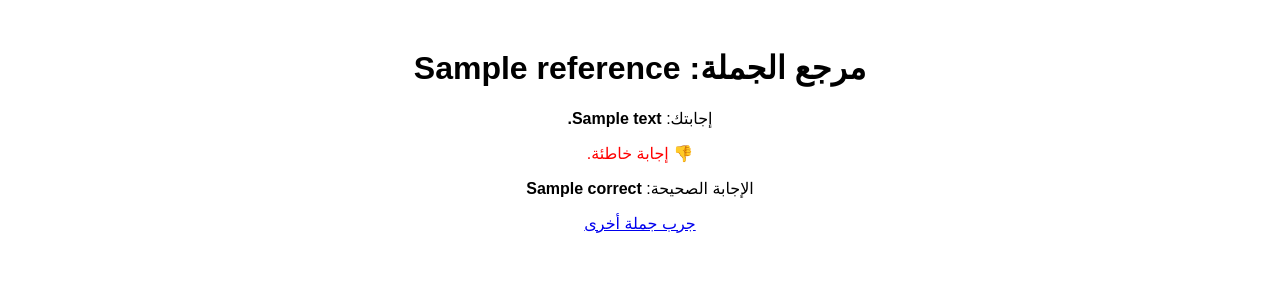
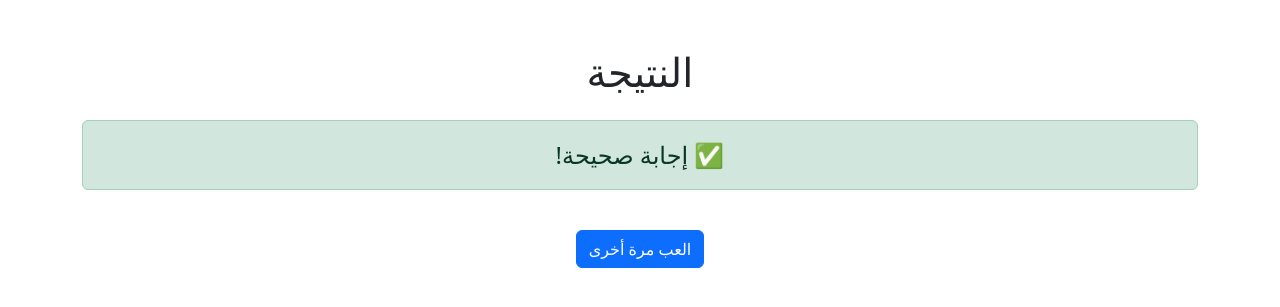
Before and after one commit to shaas1221/sh, a Flask app: template templates/result.html in a window 1280 px wide. Shown: the top 307 px of the page. Run offline with Flask 3, Linux system fonts and the light colour scheme; the template is opened without the code that fills it: most values are stand-ins (such as "Sample title", 1, 10 or a date in 2020).

Commit message:
تحسين صفحة النتيجة لتناسب الهواتف باستخدام Bootstrap

```diff
--- a/templates/result.html
+++ b/templates/result.html
@@ -1,23 +1,29 @@
 <!DOCTYPE html>
-<html lang="ar">
+<html lang="ar" dir="rtl">
 <head>
-  <meta charset="UTF-8">
-  <title>النتيجة</title>
-  <style>
-    body { font-family: Arial, sans-serif; direction: rtl; text-align: center; padding: 20px; }
-    .correct { color: green; }
-    .wrong { color: red; }
-  </style>
+    <meta charset="UTF-8">
+    <title>نتيجة الإجابة</title>
+    <meta name="viewport" content="width=device-width, initial-scale=1">
+    <!-- Bootstrap CSS -->
+    <link href="https://cdn.jsdelivr.net/npm/bootstrap@5.3.0/dist/css/bootstrap.min.css" rel="stylesheet">
 </head>
-<body>
-  <h1>مرجع الجملة: {{ reference }}</h1>
-  <p>إجابتك: <strong>{{ answer }}</strong></p>
-  {% if is_correct %}
-    <p class="correct">👍 إجابة صحيحة!</p>
-  {% else %}
-    <p class="wrong">👎 إجابة خاطئة.</p>
-    <p>الإجابة الصحيحة: <strong>{{ correct }}</strong></p>
-  {% endif %}
-  <a href="/">جرب جملة أخرى</a>
+<body class="container my-5 text-center">
+
+    <h1 class="mb-4">النتيجة</h1>
+
+    {% if correct %}
+        <div class="alert alert-success fs-4" role="alert">
+            ✅ إجابة صحيحة!
+        </div>
+    {% else %}
+        <div class="alert alert-danger fs-4" role="alert">
+            ❌ الإجابة غير صحيحة.
+        </div>
+        <p class="lead">الإجابة الصحيحة:</p>
+        <p class="fw-bold">{{ correct_answer }}</p>
+    {% endif %}
+
+    <a href="/" class="btn btn-primary mt-4">العب مرة أخرى</a>
+
 </body>
 </html>
```
